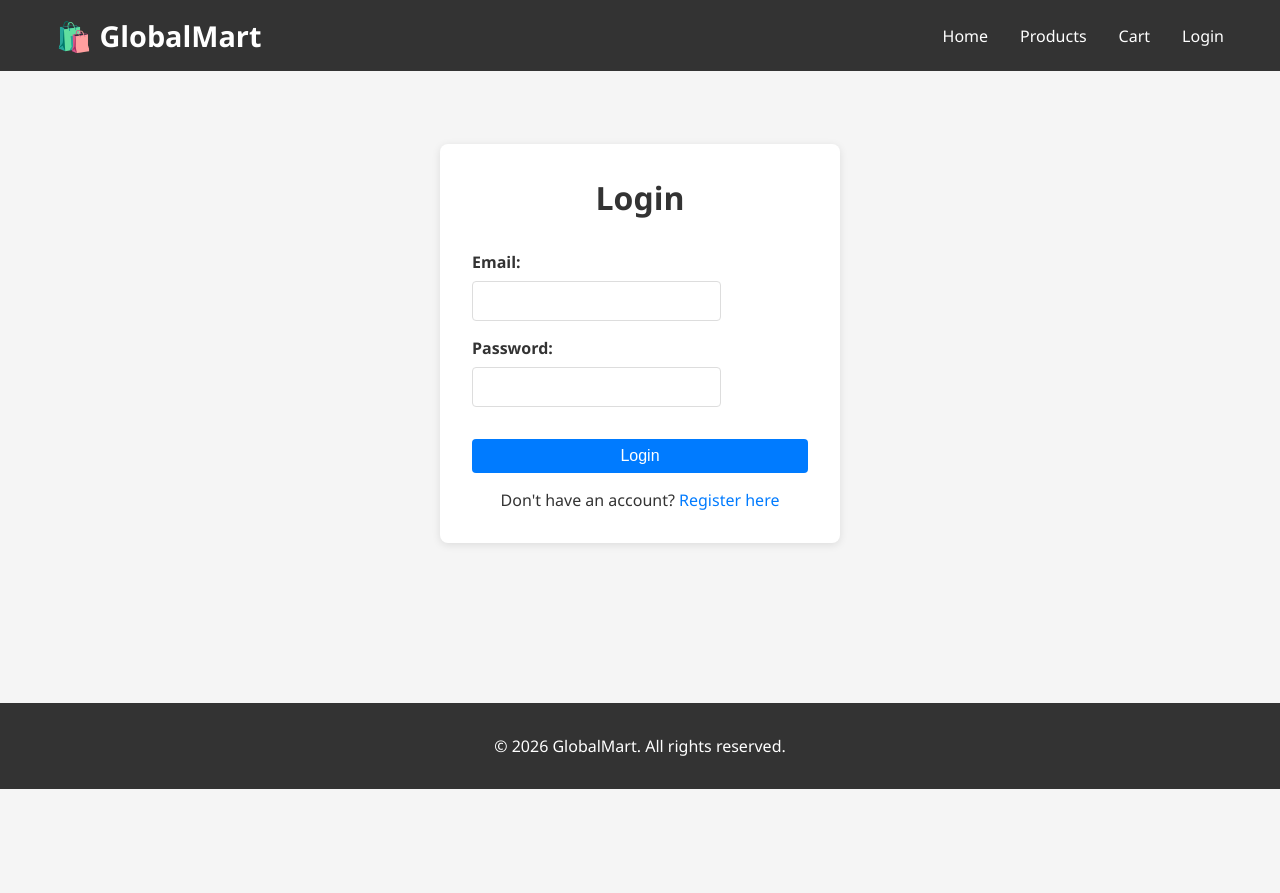
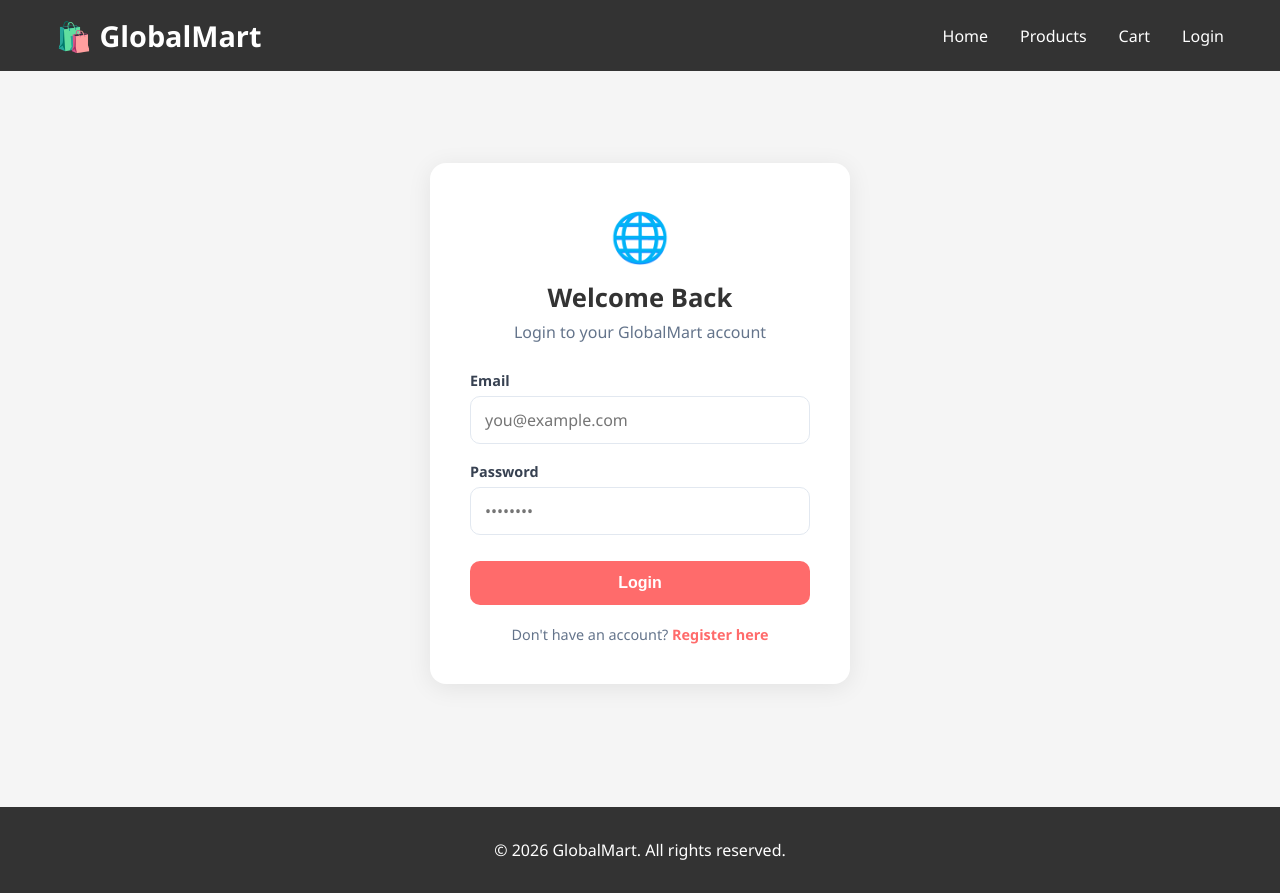
Before and after one commit to studyenglish1415/GlobalMart, a Vue app in the folder frontend/: page /login in a window 1280 px wide. Before the commit the page ends 800 px from the top, so only its background shows below. Built offline with nearby package versions, Linux system fonts and the light colour scheme.

Commit message:
Update Login.vue

```diff
--- a/frontend/src/views/Login.vue
+++ b/frontend/src/views/Login.vue
@@ -1,82 +1,61 @@
 <template>
-  <div class="login">
-    <div class="login-container">
-      <h1>Login</h1>
-
+  <div class="auth-page">
+    <div class="auth-card">
+      <div class="auth-logo">🌐</div>
+      <h1>Welcome Back</h1>
+      <p class="subtitle">Login to your GlobalMart account</p>
+      <div v-if="error" class="error-msg">{{ error }}</div>
       <form @submit.prevent="handleLogin">
-        <div class="form-group">
-          <label for="email">Email:</label>
-          <input v-model="email" type="email" id="email" required />
-        </div>
-
-        <div class="form-group">
-          <label for="password">Password:</label>
-          <input v-model="password" type="password" id="password" required />
-        </div>
-
-        <button type="submit" class="btn-primary">Login</button>
+        <div class="form-group"><label>Email</label><input v-model="email" type="email" placeholder="you@example.com" required /></div>
+        <div class="form-group"><label>Password</label><input v-model="password" type="password" placeholder="••••••••" required /></div>
+        <button type="submit" class="btn-primary" :disabled="loading">{{ loading ? 'Logging in...' : 'Login' }}</button>
       </form>
-
-      <p>Don't have an account? <router-link to="/register">Register here</router-link></p>
+      <p class="switch-link">Don't have an account? <router-link to="/register">Register here</router-link></p>
     </div>
   </div>
 </template>
 
-<script setup lang="ts">
+<script setup>
 import { ref } from 'vue'
 import { useRouter } from 'vue-router'
+import { useAuthStore } from '@/stores/auth'
 
 const email = ref('')
 const password = ref('')
+const loading = ref(false)
+const error = ref('')
 const router = useRouter()
+const authStore = useAuthStore()
 
 const handleLogin = async () => {
-  // API call will be implemented
-  console.log('Login:', { email: email.value, password: password.value })
-  // Redirect to home after login
-  router.push('/')
+  loading.value = true
+  error.value = ''
+  await new Promise(resolve => setTimeout(resolve, 600))
+  if (email.value && password.value) {
+    authStore.setToken('fake-jwt-token')
+    authStore.setUser({ email: email.value, name: email.value.split('@')[0] })
+    router.push('/')
+  } else {
+    error.value = 'Please enter your email and password.'
+  }
+  loading.value = false
 }
 </script>
 
 <style scoped>
-.login {
-  display: flex;
-  justify-content: center;
-  align-items: center;
-  min-height: 60vh;
-}
-
-.login-container {
-  background: white;
-  padding: 2rem;
-  border-radius: 8px;
-  box-shadow: 0 2px 8px rgba(0, 0, 0, 0.1);
-  width: 100%;
-  max-width: 400px;
-}
-
-.login-container h1 {
-  margin-bottom: 2rem;
-  text-align: center;
-}
-
-.form-group {
-  margin-bottom: 1rem;
-}
-
-.form-group label {
-  display: block;
-  margin-bottom: 0.5rem;
-  font-weight: bold;
-}
-
-.login-container button {
-  width: 100%;
-  margin-top: 1rem;
-}
-
-.login-container p {
-  text-align: center;
-  margin-top: 1rem;
-}
+.auth-page { display: flex; justify-content: center; align-items: center; min-height: 80vh; padding: 20px; }
+.auth-card { background: white; padding: 40px; border-radius: 16px; box-shadow: 0 4px 24px rgba(0,0,0,0.08); width: 100%; max-width: 420px; text-align: center; }
+.auth-logo { font-size: 48px; margin-bottom: 12px; }
+h1 { font-size: 1.6rem; font-weight: 700; margin-bottom: 6px; }
+.subtitle { color: #64748b; margin-bottom: 28px; }
+.form-group { margin-bottom: 18px; text-align: left; }
+.form-group label { display: block; font-weight: 600; margin-bottom: 6px; color: #374151; font-size: 0.9rem; }
+.form-group input { width: 100%; padding: 12px 14px; border: 1px solid #e2e8f0; border-radius: 10px; font-size: 1rem; outline: none; transition: border-color 0.2s; }
+.form-group input:focus { border-color: #ff6b6b; }
+.btn-primary { width: 100%; padding: 13px; background: #ff6b6b; color: white; border: none; border-radius: 10px; font-size: 1rem; font-weight: 700; cursor: pointer; margin-top: 8px; transition: background 0.2s; }
+.btn-primary:hover:not(:disabled) { background: #e95c5c; }
+.btn-primary:disabled { opacity: 0.6; cursor: not-allowed; }
+.error-msg { background: #fee2e2; color: #991b1b; padding: 12px; border-radius: 8px; margin-bottom: 18px; font-size: 0.9rem; }
+.switch-link { margin-top: 20px; color: #64748b; font-size: 0.9rem; }
+.switch-link a { color: #ff6b6b; font-weight: 600; text-decoration: none; }
 </style>
```
